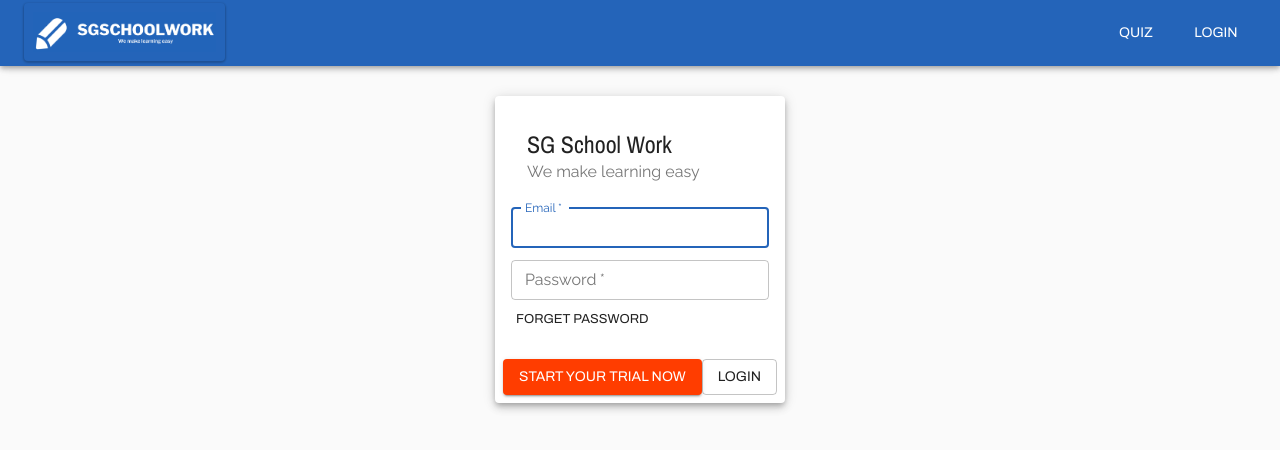
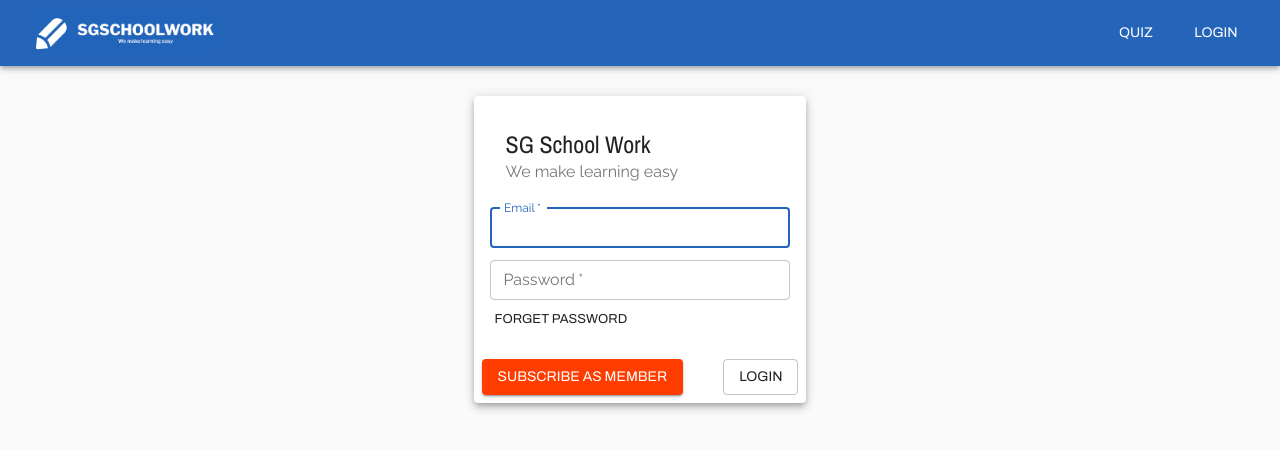
Before and after one commit to Stewart86/quiz-app, a React (Create React App) app: page /login in a window 1280 px wide. Shown: the top 450 px of the page. Built offline with nearby package versions, Linux system fonts and the light colour scheme; no server answers.

Commit message:
last changes

```diff
--- a/src/components/Nav.jsx
+++ b/src/components/Nav.jsx
@@ -22,21 +22,21 @@
   },
   title: {
     flexGrow: 1,
-    "& :hover": {
-      cursor: "pointer",
-      boxShadow:
-        "0px 2px 4px -1px rgb(0 0 0 / 40%), 0px 4px 5px 0px rgb(0 0 0 / 24%), 0px 1px 10px 0px rgb(0 0 0 / 22%)",
-    },
-    "& :active": {
-      boxShadow: "0px 1px 2px 1px rgb(0 0 0 / 20%)",
-    },
+     "& :hover": {
+       cursor: "pointer",
+    //   boxShadow:
+    //     "0px 2px 4px -1px rgb(0 0 0 / 40%), 0px 4px 5px 0px rgb(0 0 0 / 24%), 0px 1px 10px 0px rgb(0 0 0 / 22%)",
+     },
+    // "& :active": {
+    //   boxShadow: "0px 1px 2px 1px rgb(0 0 0 / 20%)",
+    // },
   },
   logo: {
     height: "58px",
     marginTop: "3px",
     padding: "9px",
     borderRadius: "4px",
-    boxShadow: "0px 1px 2px 1px rgb(0 0 0 / 20%)",
+    // boxShadow: "0px 1px 2px 1px rgb(0 0 0 / 20%)",
   },
   greeting: {
     flexGrow: 0.03,
--- a/src/helper/constants.js
+++ b/src/helper/constants.js
@@ -1,5 +1,5 @@
 export const STRIPE_PK =
-  "pk_test_51ITOYHHSBlztNPVoyJM9n6bhlbbly2CUcFJHPCHZL4MiDCVBbLliONPTVEWT8sSN9bMl2dVrkDP48wKdi3Y1zqk800zbT37vHA"
+  "pk_live_51ITOYHHSBlztNPVoaAg0fdwLOkOy5DPsbHYINy9DTbsqA5f0wpDHWeOkkmPVLVguB4fCB1w4TaWG9iO6Yp1uvl1g00ShnVpOXN"
 export const TYPES = ["Multiple Choice", "Fill In The Blanks", "Creative Writing"]
 export const SUBJECTS = ["English", "Maths", "Science", "Chinese"]
 export const LEVELS = ["P1", "P2", "P3", "P4", "P5", "P6"]
--- a/src/pages/account/Login.jsx
+++ b/src/pages/account/Login.jsx
@@ -110,13 +110,13 @@
           </Button>
         </CardContent>
         <CardActions disableSpacing>
-          <Grid container justify={"space-between"}>
+          <Grid container justify={"space-between"} spacing={5}>
             <Grid item>
               <Button
                 onClick={handleSignUp}
                 color={"secondary"}
                 variant={"contained"}>
-                Start your trial now
+                Subscribe as Member
               </Button>
             </Grid>
             <Grid item>
--- a/src/pages/manageQuestions/ManageQuestions.jsx
+++ b/src/pages/manageQuestions/ManageQuestions.jsx
@@ -77,13 +77,13 @@
     },
     { field: "question", headerName: "Question", width: 300 },
     // { field: "type", headerName: "Type", width: 300 },
-    // { field: "topic", headerName: "Topic", width: 300 },
+     { field: "topic", headerName: "Topic", width: 200 },
     { field: "choices", headerName: "Choices", width: 200 },
     {
       field: "answer",
       headerName: "Answer",
       type: "number",
-      width: 100,
+      width: 130,
       renderCell: (CellParams) => <>{JSON.stringify(CellParams.value)}</>,
     },
     { field: "explain", headerName: "Explanation", width: 600 },
```
